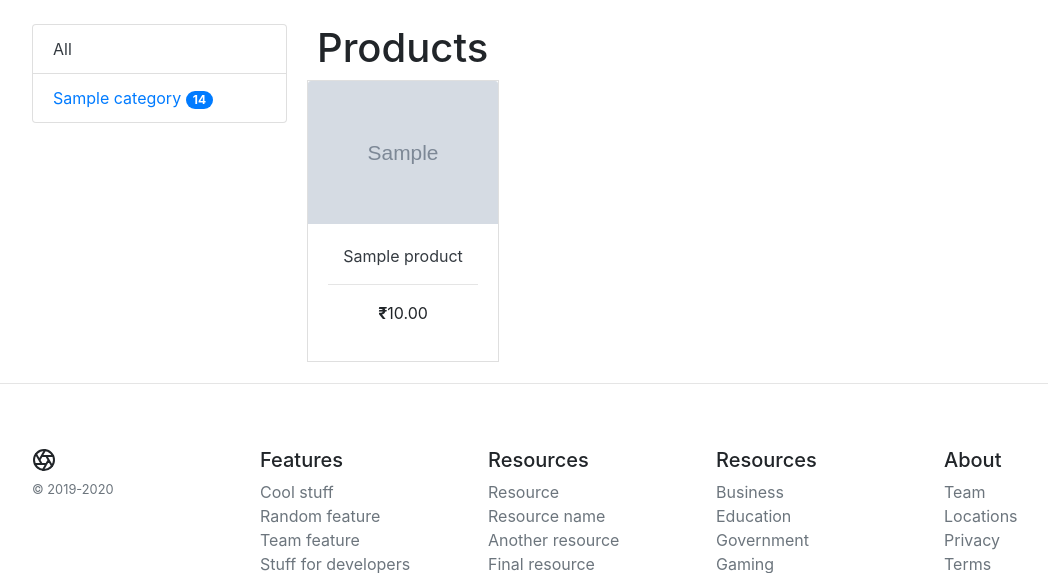
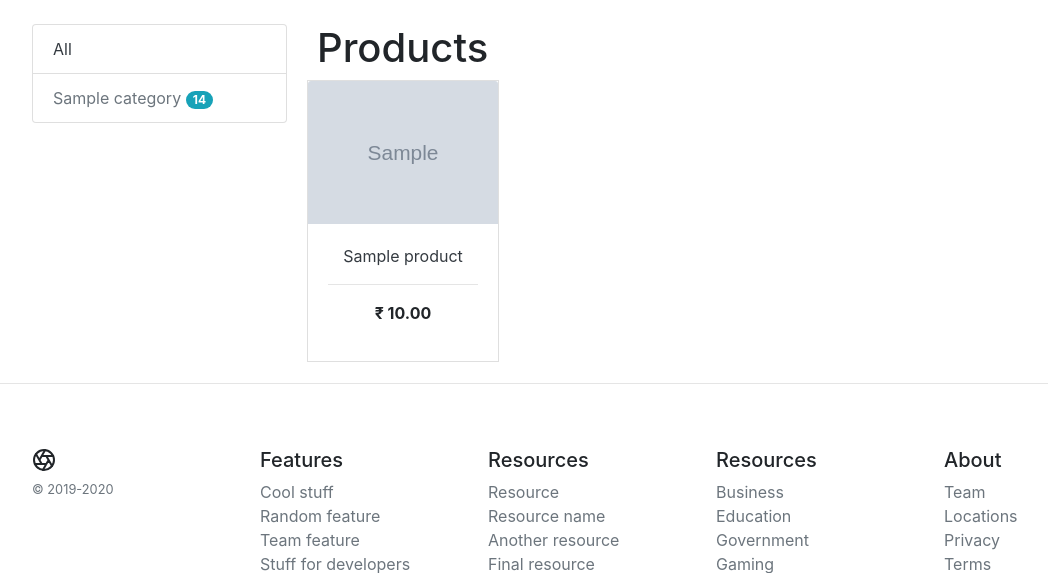
Before and after one commit to SRICKKY/Online-Shop, a Django app: page / in a window 1280 px wide. Shown: the part 40-613 px from the top of the page, without its empty margins (53-1101 px from the left). Run offline with Django 3.2, Linux system fonts and the light colour scheme; tables that the repository leaves empty hold one stand-in row (values such as "Sample post"); grey boxes marked "Sample" are stand-in pictures; some libraries are stand-ins or nearby versions.

Commit message:
Product list color change

```diff
--- a/shop/templates/shop/product/list.html
+++ b/shop/templates/shop/product/list.html
@@ -17,8 +17,8 @@
 
             {% for c in categories %}
                 <li {% if category.slug == c.slug %}class="list-group-item"{% else %}class="list-group-item"{% endif %}>
-                    <a href="{{ c.get_absolute_url }}">{{ c.name }}</a>
-                    <span class="badge badge-primary badge-pill">14</span>
+                    <a href="{{ c.get_absolute_url }}" class="text-secondary">{{ c.name }}</a>
+                    <span class="badge badge-info badge-pill">14</span>
                 </li>
             {% endfor %}
 
@@ -36,9 +36,9 @@
                       <img src="{% if product.image %}{{ product.image.url }}{% else %}{% endif %}" alt="This is {{ product.name }}" class="card-img-top">
                     </a>
                     <div class="card-body">
-                        <a href="{{ product.get_absolute_url }}"><p style="margin:0; padding: 0;" class="text-center text-dark">{{ product.name|truncatewords:5 }}</p></a>
+                        <a href="{{ product.get_absolute_url }}"><p style="margin:0; padding: 0;" class="text-center text-dark">{{ product.name|slice:":50" }}</p></a>
                         <hr>
-                        <p class="text-center"><b>₹</b>{{ product.price }}</p>
+                        <p class="text-center text-seconday"><b>₹&nbsp;{{ product.price }}</b></p>
                     </div>
                 </div>
             {% endfor %}
```
